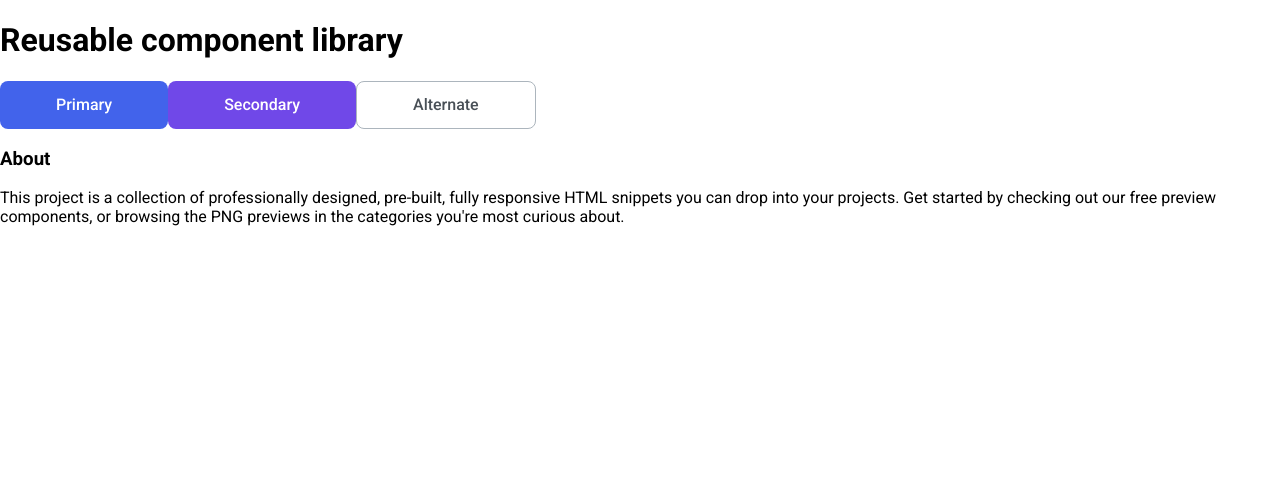
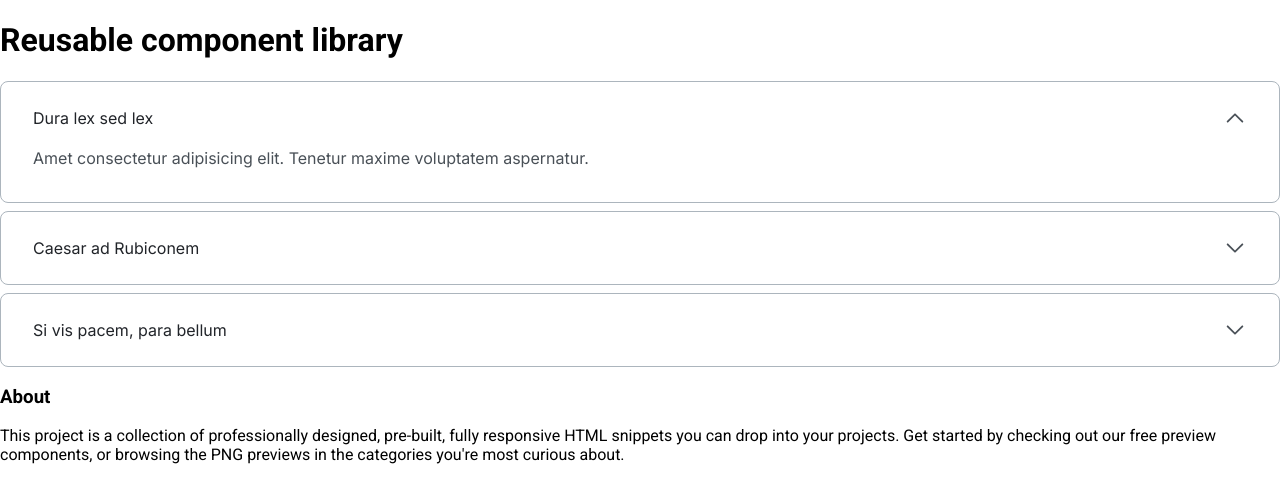
Before and after one commit to BoldnessPie/React-study-project, a React (Vite) app: page / in a window 1280 px wide. Shown: the top 502 px of the page. Built offline with nearby package versions, Linux system fonts and the light colour scheme.

Commit message:
version 9.0.11

```diff
--- a/src/App.jsx
+++ b/src/App.jsx
@@ -2,7 +2,7 @@ import Page from "./components/page/Page.jsx";
 import Header from "./components/header/Header.jsx";
 import Main from "./components/main/Main.jsx";
 import Footer from "./components/footer/Footer.jsx";
-import Button from "./components/ui/Button/Button.jsx";
+import Accordion from "./components/ui/Accordion/Accordion.jsx";
 import "./assets/styles/index.css";
 
 function App() {
@@ -10,9 +10,7 @@ function App() {
     <Page>
       <Header />
       <Main />
-      <Button value={"Primary"} className={"button_primary"} />
-      <Button value={"Secondary"} className={"button_secondary"} />
-      <Button value={"Alternate"} className={"button_alternate"} />
+      <Accordion />
       <Footer />
     </Page>
   );
--- a/src/assets/styles/variables.css
+++ b/src/assets/styles/variables.css
@@ -17,4 +17,6 @@
 
   --primary: var(--blue);
   --secondary: var(--purple);
+
+  --border-rad: 8px;
 }
--- a/src/components/ui/Accordion/Accordion.css
+++ b/src/components/ui/Accordion/Accordion.css
@@ -0,0 +1,68 @@
+.accordion {
+  display: flex;
+  flex-direction: column;
+  gap: 0.5rem;
+}
+
+.accordion__item {
+  padding: 1.5rem 2rem;
+  border: 1px solid var(--grey-3);
+  border-radius: var(--border-rad);
+
+  overflow: hidden;
+}
+
+.accordion__header {
+  display: flex;
+  justify-content: space-between;
+  align-items: center;
+
+  cursor: pointer;
+}
+
+.accordion__title {
+  font-family: "Inter";
+  font-style: normal;
+  font-weight: 400;
+  font-size: 16px;
+  line-height: 24px;
+
+  color: var(--black);
+}
+
+.accordion__content {
+  margin: 0;
+  padding: 1rem 0 0.5rem;
+  font-family: "Inter";
+  font-style: normal;
+  font-weight: 400;
+  font-size: 16px;
+  line-height: 24px;
+
+  color: var(--grey-4);
+}
+
+.accordion__icon {
+  width: 24px;
+  height: 24px;
+  color: var(--grey-4);
+
+  transition: transform 250ms ease-in-out;
+}
+
+.accordion__item[open] .accordion__icon {
+  transform: rotate(180deg);
+}
+
+/* ONLY IF SUPPORTED */
+
+.accordion__item::details-content {
+  interpolate-size: allow-keywords;
+  block-size: 0;
+  transition: block-size 250ms ease-in-out, content-visibility 250ms ease-in-out;
+  transition-behavior: allow-discrete;
+}
+
+.accordion__item[open]::details-content {
+  block-size: auto;
+}
--- a/src/components/ui/Accordion/Accordion.jsx
+++ b/src/components/ui/Accordion/Accordion.jsx
@@ -1,12 +1,41 @@
+import Arrow from "../Icon/Icon.jsx";
 import "./Accordion.css";
 
-export default function Accordion({ className, value }) {
+export default function Accordion() {
   return (
     <div className="accordion">
-      <details>
-        <summary>Lorem ipsum dolor sit</summary>
+      <details className="accordion__item" open>
+        <summary className="accordion__header">
+          <span className="accordion__title">Dura lex sed lex</span>
+          <Arrow name={"arrow"} className={"accordion__icon"} />
+        </summary>
 
-        <p>
+        <p className="accordion__content">
+          Amet consectetur adipisicing elit. Tenetur maxime voluptatem
+          aspernatur.
+        </p>
+      </details>
+
+      <details className="accordion__item">
+        <summary className="accordion__header">
+          <span className="accordion__title">Caesar ad Rubiconem</span>
+          <Arrow name={"arrow"} className={"accordion__icon"} />
+        </summary>
+
+        <p className="accordion__content">
+          Amet consectetur adipisicing elit. Tenetur maxime voluptatem
+          aspernatur, in eius at aperiam doloribus voluptate quis, ex
+          necessitatibus vero vitae?
+        </p>
+      </details>
+
+      <details className="accordion__item">
+        <summary className="accordion__header">
+          <span className="accordion__title">Si vis pacem, para bellum</span>
+          <Arrow name={"arrow"} className={"accordion__icon"} />
+        </summary>
+
+        <p className="accordion__content">
           Amet consectetur adipisicing elit. Tenetur maxime voluptatem
           aspernatur, in eius at aperiam doloribus voluptate quis, ex
           necessitatibus vero vitae? Dignissimos totam distinctio itaque modi,
--- a/src/components/ui/Button/Button.css
+++ b/src/components/ui/Button/Button.css
@@ -1,22 +1,30 @@
 .button {
-  height: 48px;
-  padding: 0 3.5rem;
+  display: inline-block;
+  min-width: 182px;
+  padding: 15px 20px 14px;
 
   font-family: "Roboto";
   font-weight: 500;
+  font-size: 1rem;
+  text-align: center;
+  line-height: 19px;
 
   border: none;
-  border-radius: 8px;
-  color: var(--white);
+  outline: none;
+  border-radius: var(--border-rad);
+
+  cursor: pointer;
 }
 
-.button_dissabled {
+.button_disabled {
   pointer-events: none;
   opacity: 0.5;
 }
 
 .button_primary {
+  color: var(--white);
   background: var(--blue);
+
   transition: background 250ms ease-in-out;
   transition-behavior: allow-discrete;
 
@@ -26,7 +34,9 @@
 }
 
 .button_secondary {
+  color: var(--white);
   background: var(--purple);
+
   transition: background 250ms ease-in-out;
   transition-behavior: allow-discrete;
 
--- /dev/null
+++ b/src/components/ui/Icon/Icon.jsx
@@ -0,0 +1,7 @@
+export default function Arrow({ name, className }) {
+  return (
+    <svg className={className}>
+      <use href={`./src/assets/images/sprites/icons.svg#icon-${name}`}></use>
+    </svg>
+  );
+}
```
Also changed, not shown: src/assets/images/sprites/icons.svg (added).
